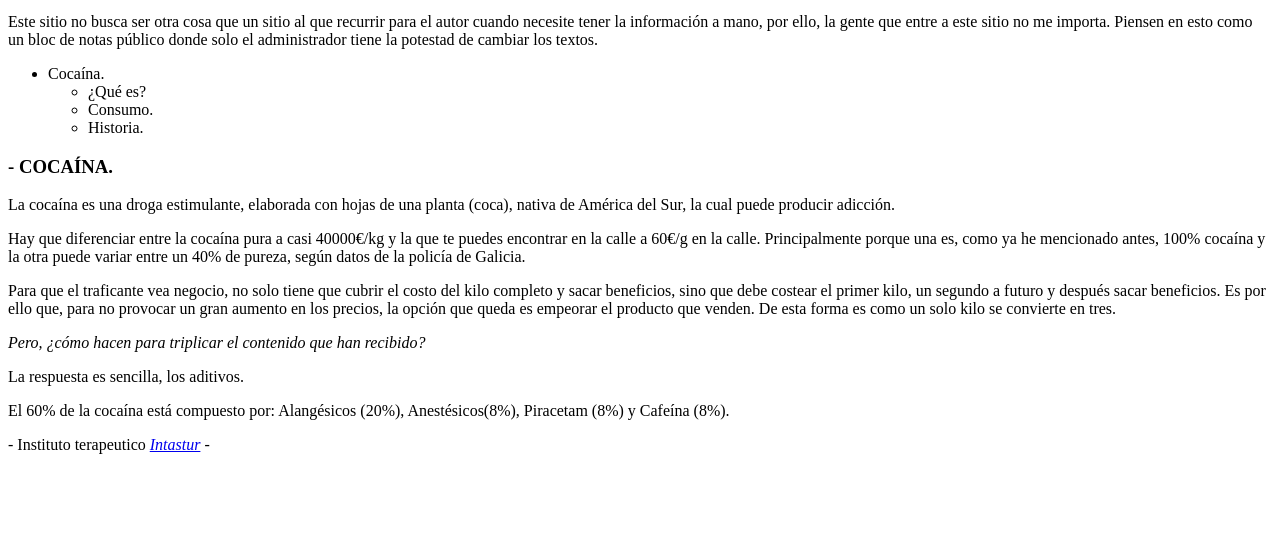
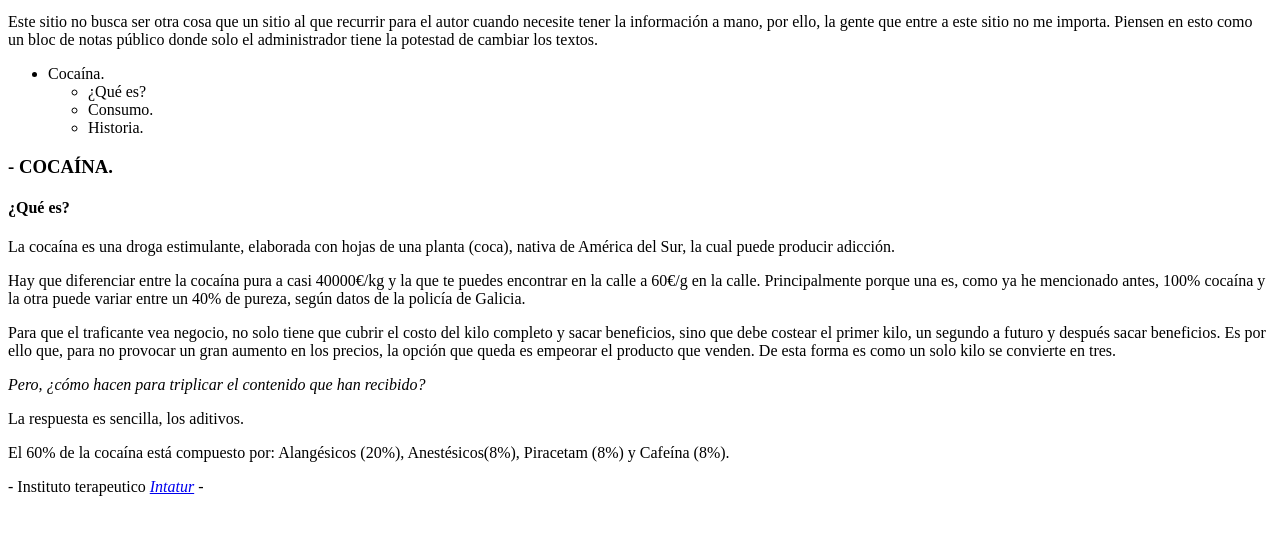
Before and after one commit to MoreNothing777/MoreNothing777.github.io, a plain HTML site: page index.html in a window 1280 px wide. Shown: the part 101-636 px from the top of the page. Drawn offline with Linux system fonts and the light colour scheme.

Commit message:
Update index.html

```diff
--- a/index.html
+++ b/index.html
@@ -23,6 +23,8 @@
 
         <h3>- COCAÍNA.</h3>
 
+        <h4>¿Qué es?</h4>
+
         <p>La cocaína es una droga estimulante, elaborada con hojas de una planta (coca), nativa de América del Sur, la cual puede producir adicción.</p>
 
         <p>Hay que diferenciar entre la cocaína pura a casi 40000€/kg y la que te puedes encontrar en la calle a 60€/g en la calle. Principalmente porque una es, como ya he mencionado antes, 100% cocaína y la otra puede variar entre un 40% de pureza, según datos de la policía de Galicia.</p>
@@ -35,7 +37,7 @@
 
         <p>El 60% de la cocaína está compuesto por: Alangésicos (20%), Anestésicos(8%), Piracetam (8%) y Cafeína (8%).</p>
 
-        <p>- Instituto terapeutico <a href="https://www.intastur.es/" style="font-style: italic;">Intastur</a> -</p>
+        <p>- Instituto terapeutico <a href="https://www.intastur.es/" style="font-style: italic;">Intatur</a> -</p>
 
     </body>
 </html>
```
